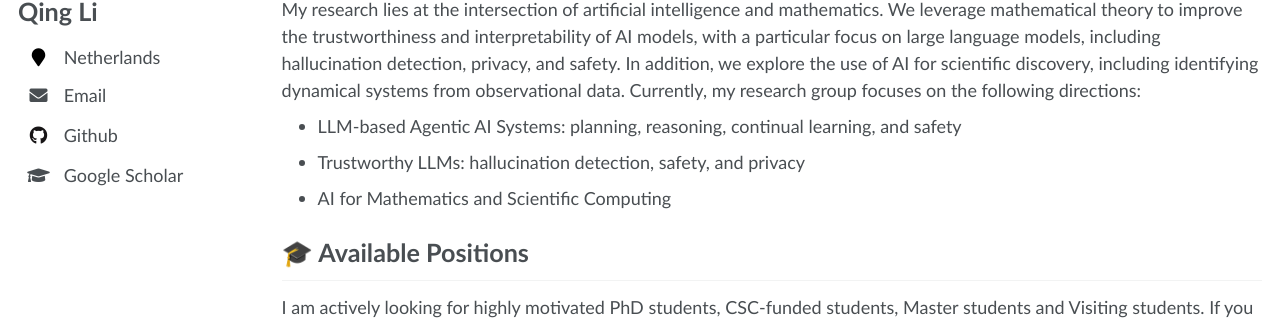
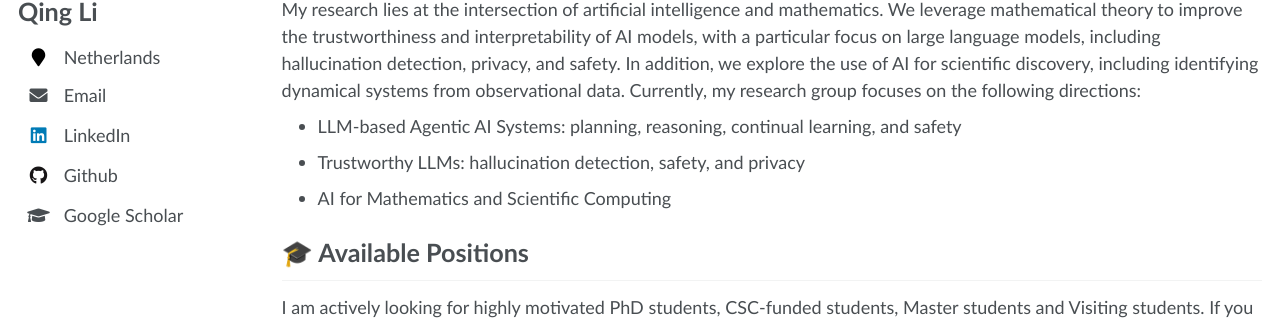
Before and after one commit to manwaner333/manwaner333.github.io, a Jekyll site: the page built from _pages/about.md, in a window 1280 px wide. Shown: the part 344-664 px from the top of the page. Built offline with Jekyll 4.4.1, drawn with Linux system fonts in a browser that asks for light colours.

Commit message:
04_05_2026

```diff
--- a/_config.yml
+++ b/_config.yml
@@ -50,7 +50,7 @@ author:
   xing             :
   youtube          :
   wikipedia        :
-
+  linkedin         : "https://www.linkedin.com/in/qing-li-780487236/"
 
 # Reading Files
 include:
```
